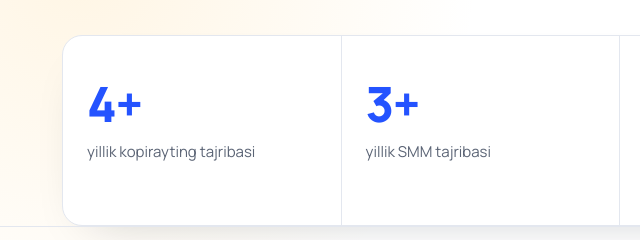
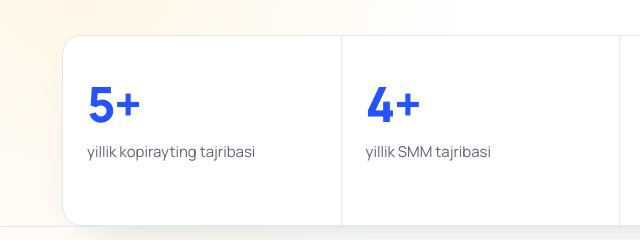
Before and after one commit to Zakeero/portfolio, a plain HTML site: page index.html in a window 1280 px wide. Shown: the part 737-977 px from the top of the page, 20-660 px from the left. Drawn offline with Linux system fonts and the light colour scheme.

Commit message:
Tajriba yillari: 5+ va 4+
Co-Authored-By: Claude Opus 5.5 <noreply@anthropic.com>
Claude-Session: https://claude.ai/code/session_01MfXJFGa878r2Ecu7HfWghJ

```diff
--- a/index.html
+++ b/index.html
@@ -286,8 +286,8 @@ footer .wrap{display:flex;justify-content:space-between;flex-wrap:wrap;gap:10px}
 
 <div class="wrap">
   <div class="stats rv">
-    <div class="stat"><b>4+</b><span>yillik kopirayting tajribasi</span></div>
-    <div class="stat"><b>3+</b><span>yillik SMM tajribasi</span></div>
+    <div class="stat"><b>5+</b><span>yillik kopirayting tajribasi</span></div>
+    <div class="stat"><b>4+</b><span>yillik SMM tajribasi</span></div>
     <div class="stat"><b>50+</b><span>filialli brend bilan hamkorlik</span></div>
     <div class="stat"><b>800+</b><span>o‘quvchi SMM va AI asoslarini o‘rgandi</span></div>
   </div>
```
